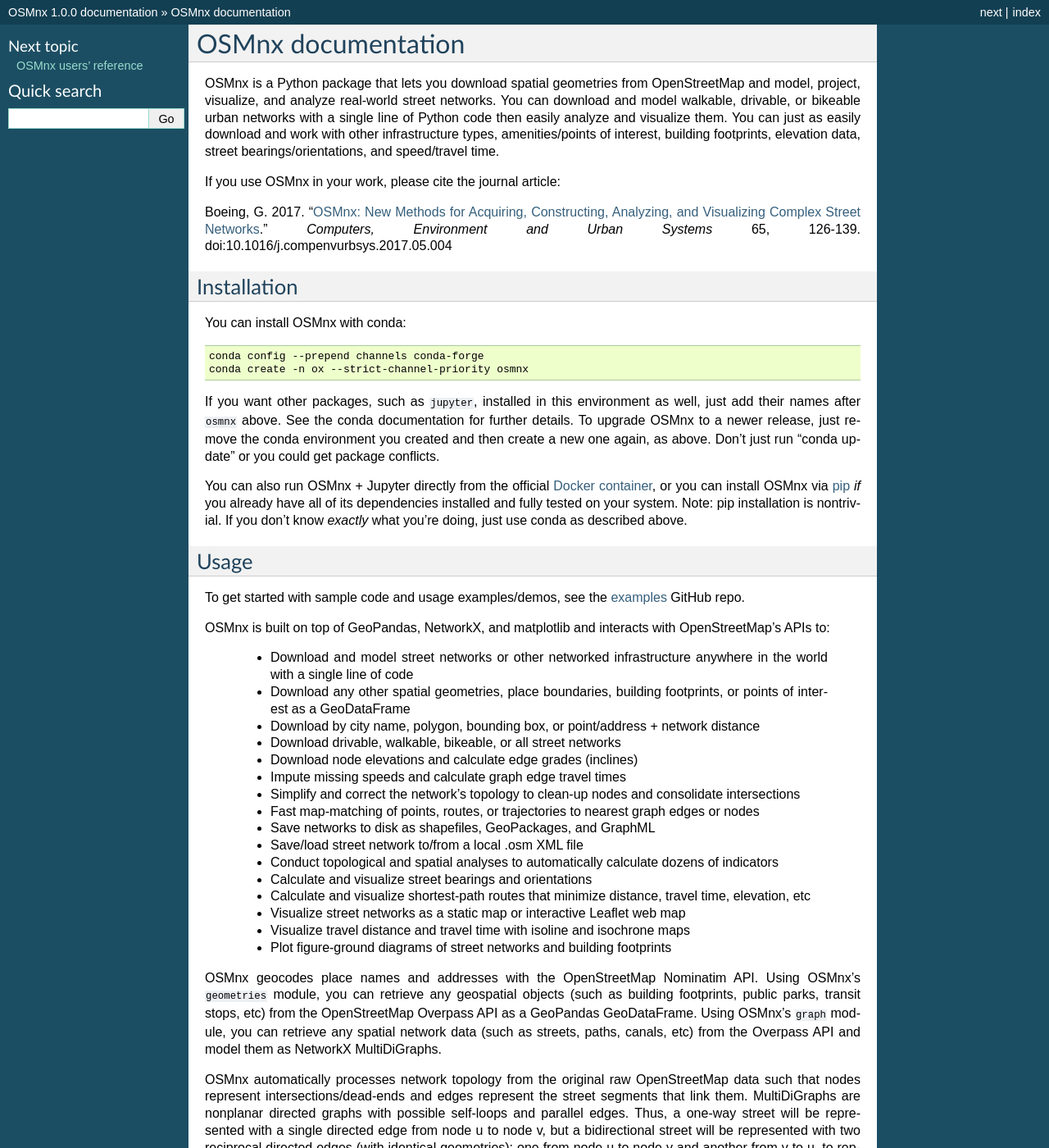
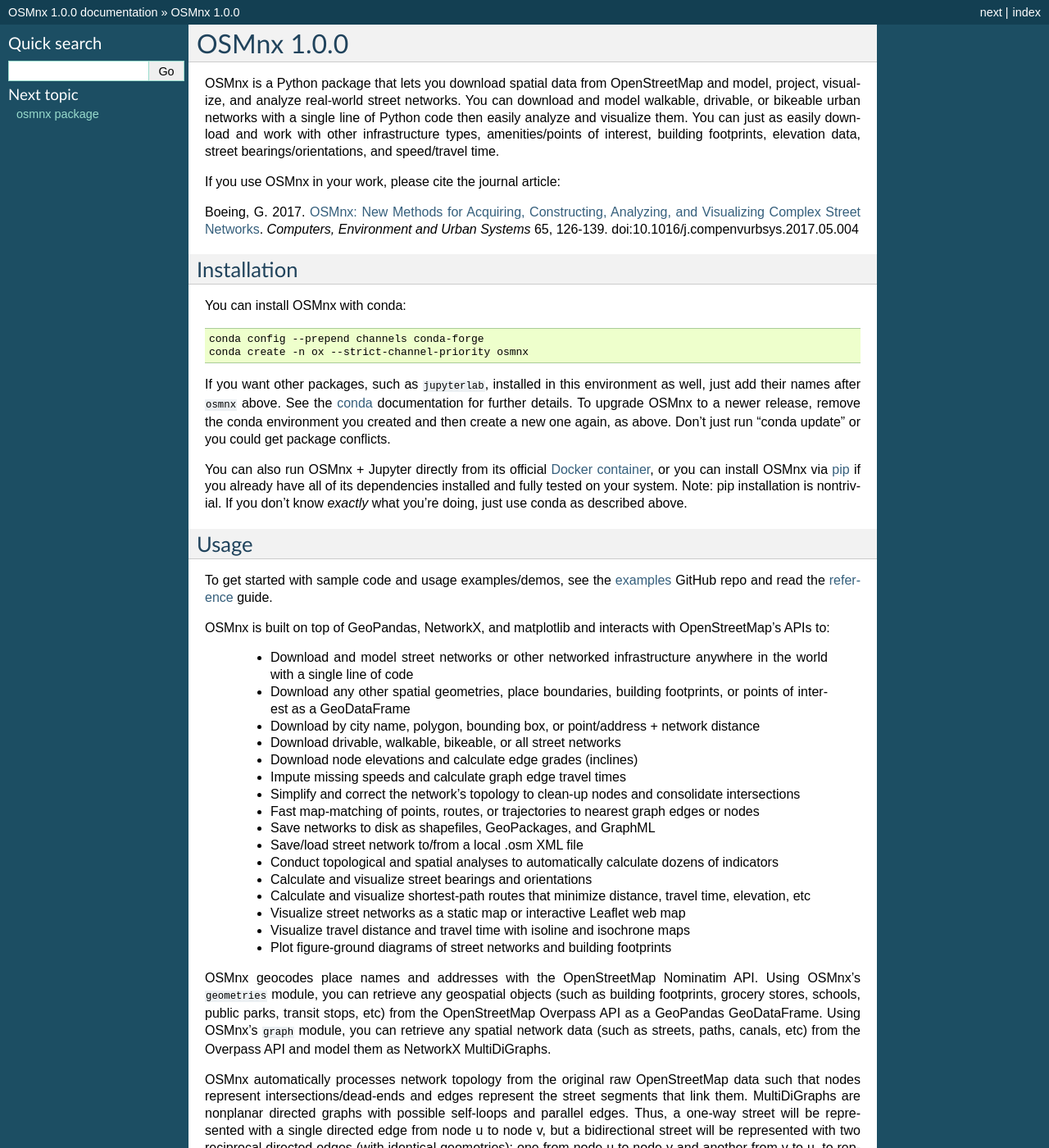
Before and after one commit to gboeing/osmnx, a Sphinx documentation site: the page built from docs/source/index.rst, in a window 1280 px wide and 1400 px high. Shown: the whole window at 82% size. Built offline with Sphinx 7.4.7, drawn with Linux system fonts in a browser that asks for light colours; some of the changed text lies outside the part shown.

Commit message:
update docs

```diff
--- a/docs/source/conf.py
+++ b/docs/source/conf.py
@@ -123,8 +123,8 @@
 # refs: http://alabaster.readthedocs.io/en/latest/installation.html#sidebars
 html_sidebars = {
     "**": [
+        "searchbox.html",
         "relations.html",  # needs 'show_related': True theme option to display
-        "searchbox.html",
     ]
 }
 
--- a/docs/source/index.rst
+++ b/docs/source/index.rst
@@ -1,11 +1,14 @@
-OSMnx documentation
-===================
+OSMnx |version|
+===============
 
-OSMnx is a Python package that lets you download spatial geometries from OpenStreetMap and model, project, visualize, and analyze real-world street networks. You can download and model walkable, drivable, or bikeable urban networks with a single line of Python code then easily analyze and visualize them. You can just as easily download and work with other infrastructure types, amenities/points of interest, building footprints, elevation data, street bearings/orientations, and speed/travel time.
+OSMnx is a Python package that lets you download spatial data from OpenStreetMap and model, project, visualize, and analyze real-world street networks. You can download and model walkable, drivable, or bikeable urban networks with a single line of Python code then easily analyze and visualize them. You can just as easily download and work with other infrastructure types, amenities/points of interest, building footprints, elevation data, street bearings/orientations, and speed/travel time.
 
 If you use OSMnx in your work, please cite the journal article:
 
-Boeing, G. 2017. "`OSMnx: New Methods for Acquiring, Constructing, Analyzing, and Visualizing Complex Street Networks`_." *Computers, Environment and Urban Systems* 65, 126-139. doi:10.1016/j.compenvurbsys.2017.05.004
+Boeing, G. 2017. `OSMnx: New Methods for Acquiring, Constructing, Analyzing, and Visualizing Complex Street Networks`_. *Computers, Environment and Urban Systems* 65, 126-139. doi:10.1016/j.compenvurbsys.2017.05.004
+
+.. _OSMnx\: New Methods for Acquiring, Constructing, Analyzing, and Visualizing Complex Street Networks: https://geoffboeing.com/publications/osmnx-complex-street-networks/
+
 
 
 Installation
@@ -18,15 +21,20 @@
     conda config --prepend channels conda-forge
     conda create -n ox --strict-channel-priority osmnx
 
-If you want other packages, such as :code:`jupyter`, installed in this environment as well, just add their names after :code:`osmnx` above. See the conda documentation for further details. To upgrade OSMnx to a newer release, just remove the conda environment you created and then create a new one again, as above. Don't just run "conda update" or you could get package conflicts.
+If you want other packages, such as :code:`jupyterlab`, installed in this environment as well, just add their names after :code:`osmnx` above. See the `conda`_ documentation for further details. To upgrade OSMnx to a newer release, remove the conda environment you created and then create a new one again, as above. Don't just run "conda update" or you could get package conflicts.
 
-You can also run OSMnx + Jupyter directly from the official `Docker container`_, or you can install OSMnx via `pip`_ *if* you already have all of its dependencies installed and fully tested on your system. Note: pip installation is nontrivial. If you don't know *exactly* what you're doing, just use conda as described above.
+You can also run OSMnx + Jupyter directly from its official `Docker container`_, or you can install OSMnx via `pip`_ if you already have all of its dependencies installed and fully tested on your system. Note: pip installation is nontrivial. If you don't know *exactly* what you're doing, just use conda as described above.
+
+.. _conda: https://conda.io/
+.. _Docker container: https://hub.docker.com/r/gboeing/osmnx
+.. _pip: https://pypi.org/project/osmnx/
+
 
 
 Usage
 -----
 
-To get started with sample code and usage examples/demos, see the `examples`_ GitHub repo.
+To get started with sample code and usage examples/demos, see the `examples`_ GitHub repo and read the `reference`_ guide.
 
 OSMnx is built on top of GeoPandas, NetworkX, and matplotlib and interacts with OpenStreetMap's APIs to:
 
@@ -47,12 +55,21 @@
   * Visualize travel distance and travel time with isoline and isochrone maps
   * Plot figure-ground diagrams of street networks and building footprints
 
-OSMnx geocodes place names and addresses with the OpenStreetMap Nominatim API. Using OSMnx's :code:`geometries` module, you can retrieve any geospatial objects (such as building footprints, public parks, transit stops, etc) from the OpenStreetMap Overpass API as a GeoPandas GeoDataFrame. Using OSMnx's :code:`graph` module, you can retrieve any spatial network data (such as streets, paths, canals, etc) from the Overpass API and model them as NetworkX MultiDiGraphs.
+OSMnx geocodes place names and addresses with the OpenStreetMap Nominatim API. Using OSMnx's :code:`geometries` module, you can retrieve any geospatial objects (such as building footprints, grocery stores, schools, public parks, transit stops, etc) from the OpenStreetMap Overpass API as a GeoPandas GeoDataFrame. Using OSMnx's :code:`graph` module, you can retrieve any spatial network data (such as streets, paths, canals, etc) from the Overpass API and model them as NetworkX MultiDiGraphs.
 
 OSMnx automatically processes network topology from the original raw OpenStreetMap data such that nodes represent intersections/dead-ends and edges represent the street segments that link them. MultiDiGraphs are nonplanar directed graphs with possible self-loops and parallel edges. Thus, a one-way street will be represented with a single directed edge from node u to node v, but a bidirectional street will be represented with two reciprocal directed edges (with identical geometries): one from node u to node v and another from v to u, to represent both possible directions of flow. OSMnx can convert a MultiDiGraph to a MultiGraph if you prefer an undirected representation of the network. It can also convert a MultiDiGraph to/from GeoPandas node and edge GeoDataFrames.
 
-Usage examples and demonstrations of these features are in the `examples`_ GitHub repo. More feature development details are in the `change log`_. Read the `journal article`_ for further technical details. Package usage is detailed in the reference guide below.
+Usage examples and demonstrations of these features are in the `examples`_ GitHub repo. More feature development details are in the `change log`_. Read the `journal article`_ for further technical details. Package usage is detailed in the `reference`_ guide.
 
+.. _examples: https://github.com/gboeing/osmnx-examples
+.. _reference: osmnx.html
+.. _journal article: https://geoffboeing.com/publications/osmnx-complex-street-networks/
+.. _change log: https://github.com/gboeing/osmnx/blob/master/CHANGELOG.md
+
+
+
+Reference
+---------
 
 .. toctree::
    :maxdepth: 2
@@ -72,21 +94,15 @@
 The project is licensed under the MIT license.
 
 
+
 Indices
 -------
 
 * :ref:`genindex`
 * :ref:`modindex`
-* `Internals Reference`_
+* :ref:`search`
 
-.. _change log: https://github.com/gboeing/osmnx/blob/master/CHANGELOG.md
-.. _Docker container: https://hub.docker.com/r/gboeing/osmnx
-.. _conda environment: https://conda.io/projects/conda/en/latest/user-guide/tasks/manage-environments.html
-.. _examples: https://github.com/gboeing/osmnx-examples
-.. _issue: https://github.com/gboeing/osmnx/issues
-.. _GitHub: https://github.com/gboeing/osmnx
-.. _pip: https://pypi.python.org/pypi/osmnx
-.. _StackOverflow: https://stackoverflow.com/search?q=osmnx
-.. _OSMnx\: New Methods for Acquiring, Constructing, Analyzing, and Visualizing Complex Street Networks: https://geoffboeing.com/publications/osmnx-complex-street-networks/
-.. _journal article: https://geoffboeing.com/publications/osmnx-complex-street-networks/
-.. _Internals Reference: internals.html
+.. toctree::
+   :maxdepth: 1
+
+   internals
--- a/docs/source/internals.rst
+++ b/docs/source/internals.rst
@@ -1,5 +1,5 @@
-OSMnx internals reference
-=========================
+Internals reference
+===================
 
 This is the complete OSMnx internals reference, including private internal functions. If you are looking for the users' reference guide to OSMnx's public-facing API, you can find `it here`_.
 
--- a/docs/source/osmnx.rst
+++ b/docs/source/osmnx.rst
@@ -1,7 +1,7 @@
-OSMnx users' reference
-======================
+osmnx package
+=============
 
-Users' reference for the OSMnx API.
+User's reference guide for the OSMnx API.
 
 This guide covers usage of all public modules and functions. Every function can be accessed via `ox.module_name.function_name()` and the vast majority of them can also be accessed directly via `ox.function_name()` as a shortcut. Only a few less-common functions are accessible only via `ox.module_name.function_name()`.
 
--- a/setup.py
+++ b/setup.py
@@ -10,7 +10,7 @@
 
 # provide a long description using reStructuredText
 LONG_DESCRIPTION = r"""
-**OSMnx** is a Python package that lets you download spatial geometries and
+**OSMnx** is a Python package that lets you download spatial data and
 model, project, visualize, and analyze real-world street networks from
 OpenStreetMap's APIs. Users can download and model walkable, drivable, or
 bikeable urban networks with a single line of Python code, and then easily
@@ -18,8 +18,8 @@
 amenities/points of interest, building footprints, elevation data, street
 bearings/orientations, speed/travel time, and network routing.
 
-Citation info: Boeing, G. 2017. "`OSMnx: New Methods for Acquiring,
-Constructing, Analyzing, and Visualizing Complex Street Networks`_."
+Citation info: Boeing, G. 2017. `OSMnx: New Methods for Acquiring,
+Constructing, Analyzing, and Visualizing Complex Street Networks`_.
 *Computers, Environment and Urban Systems* 65, 126-139.
 doi:10.1016/j.compenvurbsys.2017.05.004
 
```
Also changed, not shown: other parts of docs/source/index.rst (+6 -1 lines), README.md (+2 -2 lines), 1 other file.
